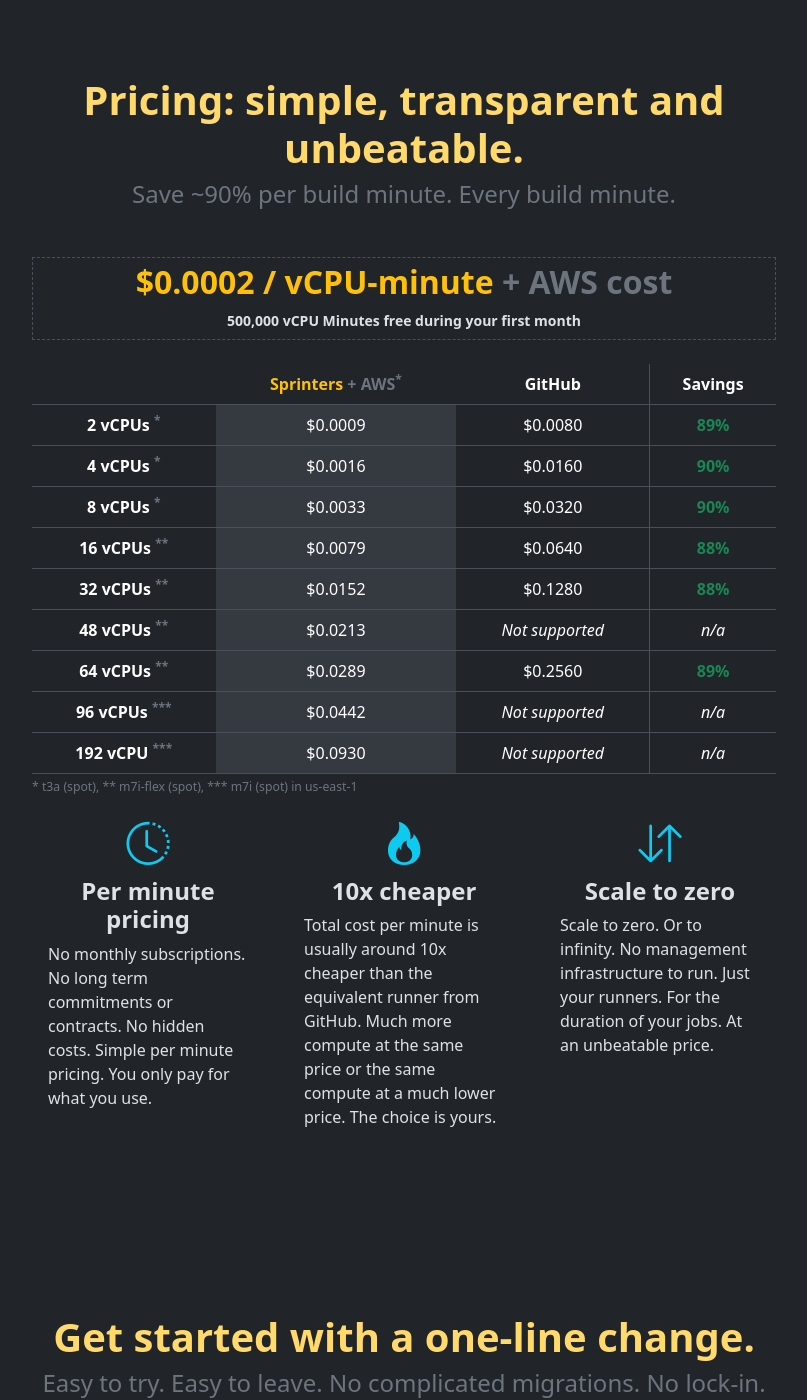
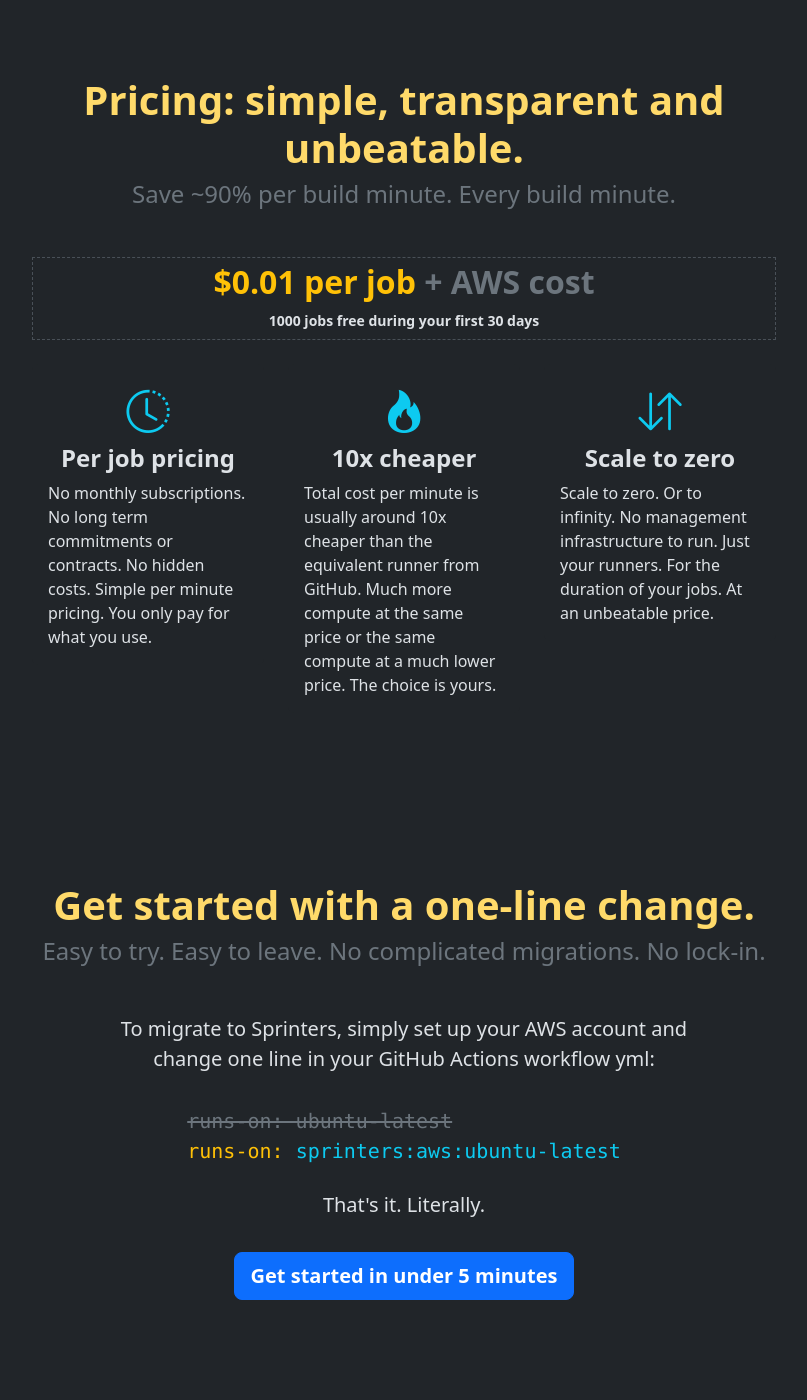
Before and after one commit to sprinters-sh/sprinters.sh, a Jekyll site: the page built from index.html, in a window 1280 px wide and 1400 px high, scrolled down 3663 px. Shown: the whole window, without its empty margins (236-1043 px from the left). Built offline with Jekyll 4.4.1, drawn with Linux system fonts in a browser that asks for light colours; some of the changed text lies outside the part shown.

Commit message:
New pricing

```diff
--- a/_layouts/default.html
+++ b/_layouts/default.html
@@ -32,7 +32,7 @@
                     <a class="nav-link {% if page.name == 'new.html' %}nav-link-current{% endif %}" href="/new">What's new?</a>
                 </li>
                 <li class="nav-item">
-                    <a class="nav-link" href="/#pricing">Pricing</a>
+                    <a class="nav-link {% if page.name == 'pricing.html' %}nav-link-current{% endif %}" href="/pricing">Pricing</a>
                 </li>
                 <li class="nav-item me-lg-3 mb-3 mb-lg-0">
                     <a class="nav-link {% if page.layout == 'docs' %}nav-link-current{% endif %}" href="/docs">Docs</a>
@@ -50,25 +50,6 @@
     <div class="{{ page.classes }}">
         {{ content }}
     </div>
-</div>
-
-<div class="mt-8 text-center container">
-    <p><strong class="fs-4 text-warning-emphasis">Join our monthly email newsletter.</strong><br>We’ll share product updates, new releases and other tidbits we think you’ll find interesting.</p>
-
-    <form method="post" id="newsletter-form">
-        <div style="position: absolute; left: -5000px;" aria-hidden="true">
-            /* real people should not fill this in and expect good things - do not remove this or risk form bot signups */
-            <input type="text" name="b_9fdbd60c88530df7c7e182221_1758545ed5" tabindex="-1" value="">
-        </div>
-        <div class="input-group mb-1 mx-auto mw-100" style="width: 500px">
-            <input type="email" name="EMAIL" class="form-control d-inline-block border-info" id="newsletter-email" required="required" placeholder="you@example.com">
-            <input type="submit" name="subscribe" class="btn btn-info text-white fw-bold" value="Subscribe">
-        </div>
-
-        <p class="fs-8 text-body-secondary">Unsubscribe at any time. No spam ever. We hate it just as much as you do.</p>
-    </form>
-
-    <p id="newsletter-confirm" class="fs-5 text-info d-none"></p>
 </div>
 
 <div class="mt-7 text-center container fs-4">
--- a/index.html
+++ b/index.html
@@ -35,7 +35,7 @@
         <a href="https://console.sprinters.sh/login"
            class="btn btn-lg btn-primary fw-semibold">
             <div><i class='bi bi-github me-2'></i>Log in with GitHub to get started</div>
-            <div class="fs-8 mt-1 fw-normal">500,000 vCPU minutes FREE in your first 30 days</div>
+            <div class="fs-8 mt-1 fw-normal">1000 jobs FREE in your first 30 days</div>
         </a>
         <a href="/docs"
            class="btn btn-lg btn-secondary d-flex align-items-center justify-content-center fw-semibold">Read the docs</a>
@@ -132,82 +132,12 @@
     <h4 class="mb-3 text-secondary">Save ~90% per build minute. Every build minute.</h4>
 
     <div class="fs-2 fw-semibold text-warning mt-5 mb-4 border border-1" style="border-style: dashed !important;">
-        $0.0002 / vCPU-minute <span class="text-secondary text-nowrap">+ AWS cost</span>
-        <p class="fs-7 text-body mt-1 mb-2">500,000 vCPU Minutes free during your first month</p>
+        $0.01 per job <span class="text-secondary text-nowrap">+ AWS cost</span>
+        <p class="fs-7 text-body mt-1 mb-2">1000 jobs free during your first 30 days</p>
     </div>
 
-    <div class="table-responsive">
-        <table class="table mb-1">
-            <thead>
-            <tr>
-                <th></th>
-                <th class="text-warning">Sprinters <span class="text-secondary text-nowrap">+ AWS<sup>*</sup></span><br></th>
-                <th>GitHub</th>
-                <th class="border-start">Savings</th>
-            </tr>
-            </thead>
-            <tbody>
-            <tr>
-                <th>2 vCPUs <sup class="text-secondary">*</sup></th>
-                <td class="bg-body-secondary">$0.0009</td>
-                <td>$0.0080</td>
-                <td class="border-start text-success fw-bold">89%</td>
-            </tr>
-            <tr>
-                <th>4 vCPUs <sup class="text-secondary">*</sup></th>
-                <td class="bg-body-secondary">$0.0016</td>
-                <td>$0.0160</td>
-                <td class="border-start text-success fw-bold">90%</td>
-            </tr>
-            <tr>
-                <th>8 vCPUs <sup class="text-secondary">*</sup></th>
-                <td class="bg-body-secondary">$0.0033</td>
-                <td>$0.0320</td>
-                <td class="border-start text-success fw-bold">90%</td>
-            </tr>
-            <tr>
-                <th>16 vCPUs <sup class="text-secondary">**</sup></th>
-                <td class="bg-body-secondary">$0.0079</td>
-                <td>$0.0640</td>
-                <td class="border-start text-success fw-bold">88%</td>
-            </tr>
-            <tr>
-                <th>32 vCPUs <sup class="text-secondary">**</sup></th>
-                <td class="bg-body-secondary">$0.0152</td>
-                <td>$0.1280</td>
-                <td class="border-start text-success fw-bold">88%</td>
-            </tr>
-            <tr>
-                <th>48 vCPUs <sup class="text-secondary">**</sup></th>
-                <td class="bg-body-secondary">$0.0213</td>
-                <td><i>Not supported</i></td>
-                <td class="border-start fst-italic">n/a</td>
-            </tr>
-            <tr>
-                <th>64 vCPUs <sup class="text-secondary">**</sup></th>
-                <td class="bg-body-secondary">$0.0289</td>
-                <td>$0.2560</td>
-                <td class="border-start text-success fw-bold">89%</td>
-            </tr>
-            <tr>
-                <th>96 vCPUs <sup class="text-secondary">***</sup></th>
-                <td class="bg-body-secondary">$0.0442</td>
-                <td><i>Not supported</i></td>
-                <td class="border-start fst-italic">n/a</td>
-            </tr>
-            <tr>
-                <th>192 vCPU <sup class="text-secondary">***</sup></th>
-                <td class="bg-body-secondary">$0.0930</td>
-                <td><i>Not supported</i></td>
-                <td class="border-start fst-italic">n/a</td>
-            </tr>
-            </tbody>
-        </table>
-    </div>
-    <div class="fs-8 text-secondary text-nowrap text-start">* t3a (spot), ** m7i-flex (spot), *** m7i (spot) in us-east-1</div>
-
     <div class="row">
-        {% include feature.html icon="clock-history" title="Per minute pricing" text="No monthly subscriptions. No long term commitments or contracts. No hidden costs. Simple per minute pricing. You only pay for what you use." %}
+        {% include feature.html icon="clock-history" title="Per job pricing" text="No monthly subscriptions. No long term commitments or contracts. No hidden costs. Simple per minute pricing. You only pay for what you use." %}
         {% include feature.html icon="fire" title="10x cheaper" text="Total cost per minute is usually around 10x cheaper
         than the equivalent runner from GitHub. Much more compute at the same price or the same compute at a much lower price. The choice is yours." %}
         {% include feature.html icon="arrow-down-up" title="Scale to zero" text="Scale to zero. Or to infinity. No management infrastructure to run. Just your runners. For the duration of your jobs. At an unbeatable price." %}
@@ -231,3 +161,22 @@
 
     <a href="https://console.sprinters.sh/login" class="btn btn-lg btn-primary fw-semibold">Get started in under 5 minutes</a>
 </div>
+
+<div class="mt-8 text-center container">
+    <p><strong class="fs-4">Stay updated</strong><br>Once a month we share product updates, new releases and other tidbits we think you’ll find interesting.</p>
+
+    <form method="post" id="newsletter-form">
+        <div style="position: absolute; left: -5000px;" aria-hidden="true">
+            /* real people should not fill this in and expect good things - do not remove this or risk form bot signups */
+            <input type="text" name="b_9fdbd60c88530df7c7e182221_1758545ed5" tabindex="-1" value="">
+        </div>
+        <div class="input-group mb-1 mx-auto mw-100" style="width: 500px">
+            <input type="email" name="EMAIL" class="form-control d-inline-block border-info" id="newsletter-email" required="required" placeholder="Type your email ...">
+            <input type="submit" name="subscribe" class="btn btn-info text-white fw-bold" value="Subscribe">
+        </div>
+
+        <p class="fs-8 text-body-secondary">Unsubscribe at any time. No spam ever. We hate it just as much as you do.</p>
+    </form>
+
+    <p id="newsletter-confirm" class="fs-5 text-info d-none"></p>
+</div>
```
Also changed, not shown: new.html (+3 -6 lines), pricing.html (added, +47 -0 lines).
